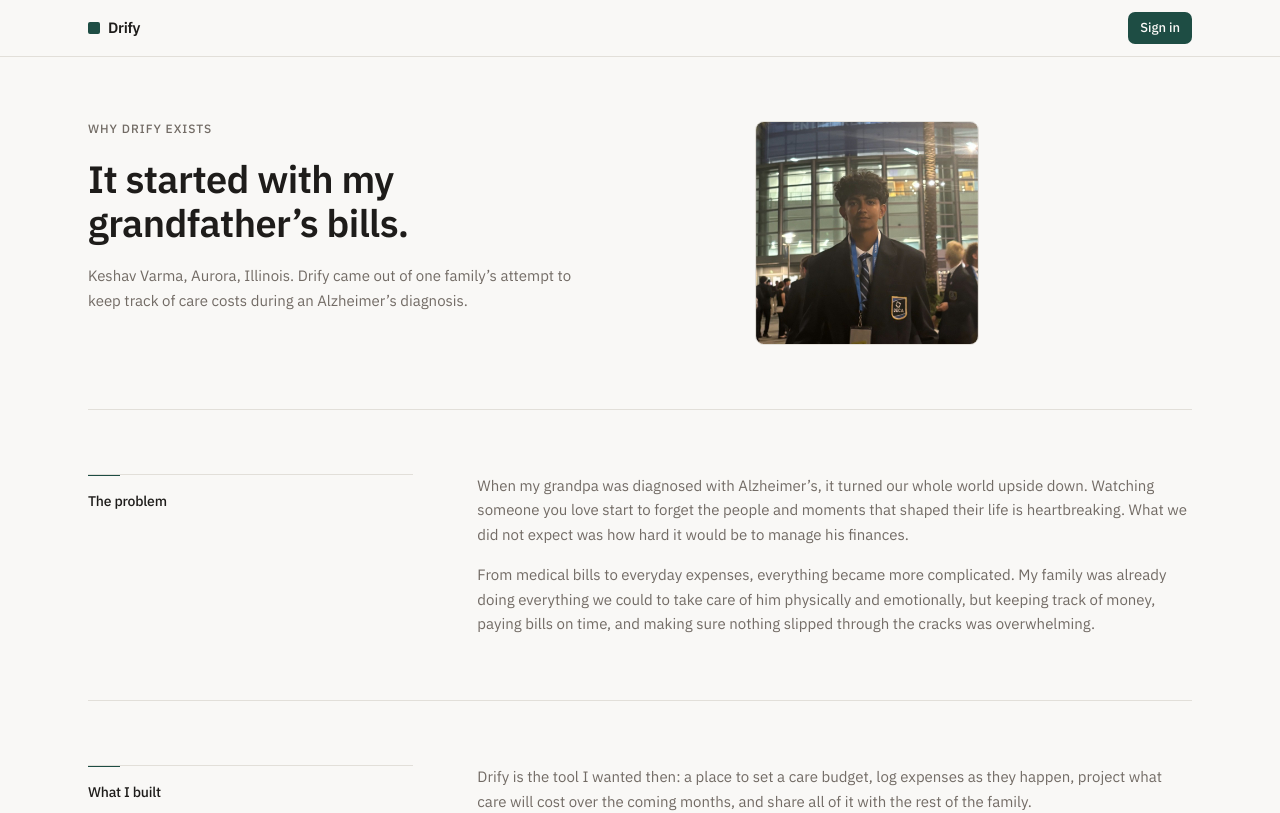
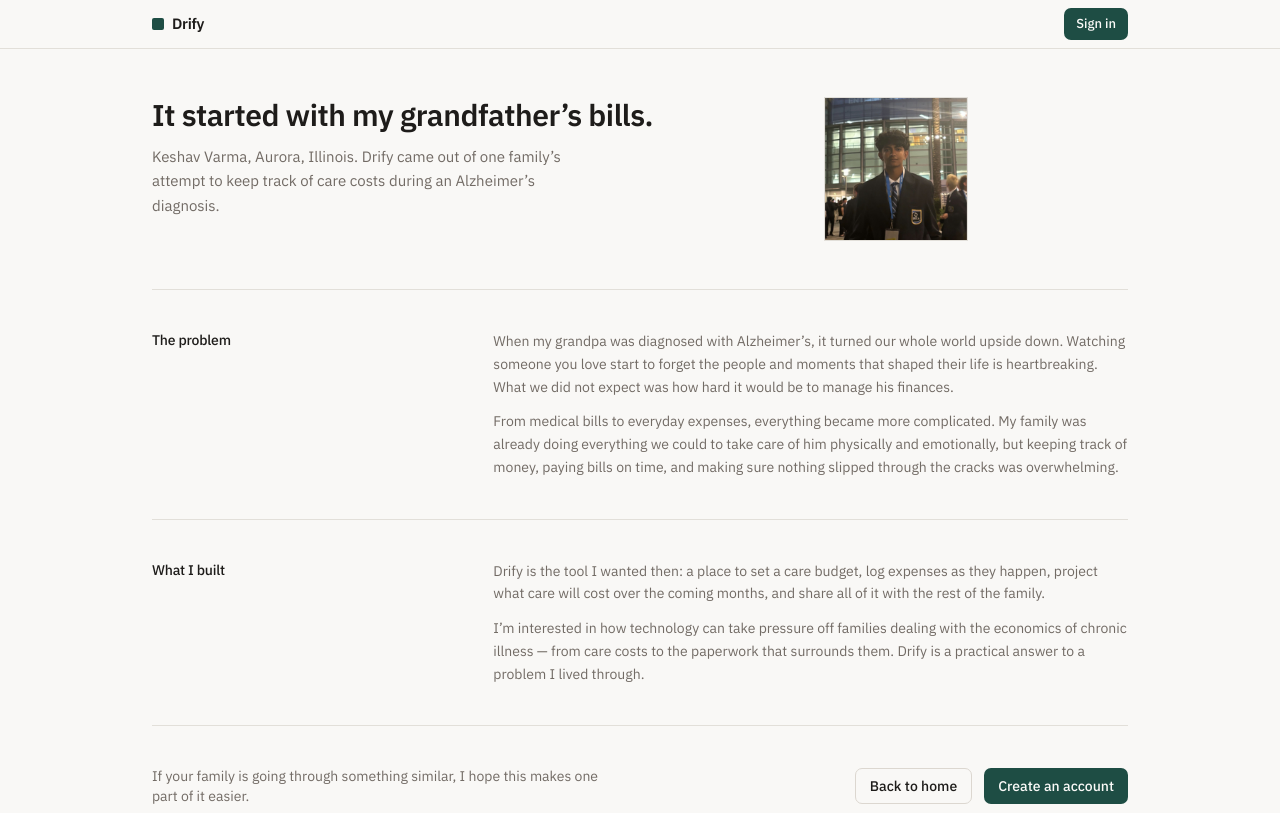
Before and after one commit to keshav-v9/drify, a React (Vite) app: page /about in a window 1280 px wide. Shown: the top 813 px of the page. Built offline with nearby package versions, Linux system fonts and the light colour scheme.

Commit message:
Changes
Co-authored-by: keshav-v9 <175082679+keshav-v9@users.noreply.github.com>

```diff
--- a/src/pages/About.tsx
+++ b/src/pages/About.tsx
@@ -7,7 +7,7 @@ const About = () => {
   return (
     <div className="min-h-screen bg-background">
       <header className="border-b border-border">
-        <div className="mx-auto flex h-14 max-w-6xl items-center justify-between px-6">
+        <div className="mx-auto flex h-12 max-w-5xl items-center justify-between px-6">
           <button onClick={() => navigate('/')} className="flex items-center gap-2">
             <span className="h-3 w-3 rounded-[2px] bg-primary" />
             <span className="text-[15px] font-semibold tracking-[-0.02em]">Drify</span>
@@ -16,33 +16,32 @@ const About = () => {
         </div>
       </header>
 
-      <main className="mx-auto max-w-6xl px-6">
-        <section className="grid gap-10 border-b border-border py-16 md:grid-cols-12">
-          <div className="md:col-span-7">
-            <p className="field-label mb-5">Why Drify exists</p>
-            <h1 className="max-w-lg text-3xl font-semibold leading-[1.15] md:text-[38px]">
+      <main className="mx-auto max-w-5xl px-6">
+        <section className="grid gap-8 border-b border-border py-12 md:grid-cols-12">
+          <div className="md:col-span-8">
+            <h1 className="max-w-lg text-[26px] font-semibold leading-[1.2] md:text-[30px]">
               It started with my grandfather&rsquo;s bills.
             </h1>
-            <p className="mt-5 max-w-lg text-[15px] leading-relaxed text-muted-foreground">
+            <p className="mt-3 max-w-md text-[15px] leading-relaxed text-muted-foreground">
               Keshav Varma, Aurora, Illinois. Drify came out of one family&rsquo;s attempt to keep
               track of care costs during an Alzheimer&rsquo;s diagnosis.
             </p>
           </div>
-          <div className="md:col-span-5">
+          <div className="md:col-span-4">
             <img
               src="/lovable-uploads/36ec9c01-d135-4aad-8dbc-6b53d55ada17.png"
               alt="Keshav Varma, the creator of Drify"
-              className="h-56 w-56 rounded-lg border border-border object-cover"
+              className="h-36 w-36 border border-border object-cover"
               loading="lazy"
             />
           </div>
         </section>
 
-        <section className="grid gap-x-16 gap-y-12 border-b border-border py-16 md:grid-cols-12">
+        <section className="grid gap-x-12 gap-y-4 border-b border-border py-10 md:grid-cols-12">
           <div className="md:col-span-4">
-            <h2 className="rule-tick text-sm font-medium">The problem</h2>
+            <h2 className="text-sm font-medium">The problem</h2>
           </div>
-          <div className="space-y-4 text-[15px] leading-relaxed text-muted-foreground md:col-span-8">
+          <div className="space-y-3 text-sm leading-relaxed text-muted-foreground md:col-span-8">
             <p>
               When my grandpa was diagnosed with Alzheimer&rsquo;s, it turned our whole world upside
               down. Watching someone you love start to forget the people and moments that shaped
@@ -58,11 +57,11 @@ const About = () => {
           </div>
         </section>
 
-        <section className="grid gap-x-16 gap-y-12 border-b border-border py-16 md:grid-cols-12">
+        <section className="grid gap-x-12 gap-y-4 border-b border-border py-10 md:grid-cols-12">
           <div className="md:col-span-4">
-            <h2 className="rule-tick text-sm font-medium">What I built</h2>
+            <h2 className="text-sm font-medium">What I built</h2>
           </div>
-          <div className="space-y-4 text-[15px] leading-relaxed text-muted-foreground md:col-span-8">
+          <div className="space-y-3 text-sm leading-relaxed text-muted-foreground md:col-span-8">
             <p>
               Drify is the tool I wanted then: a place to set a care budget, log expenses as they
               happen, project what care will cost over the coming months, and share all of it with
@@ -76,7 +75,7 @@ const About = () => {
           </div>
         </section>
 
-        <section className="flex flex-col gap-4 py-14 sm:flex-row sm:items-center sm:justify-between">
+        <section className="flex flex-col gap-4 py-10 sm:flex-row sm:items-center sm:justify-between">
           <p className="max-w-md text-sm text-muted-foreground">
             If your family is going through something similar, I hope this makes one part of it
             easier.
```
